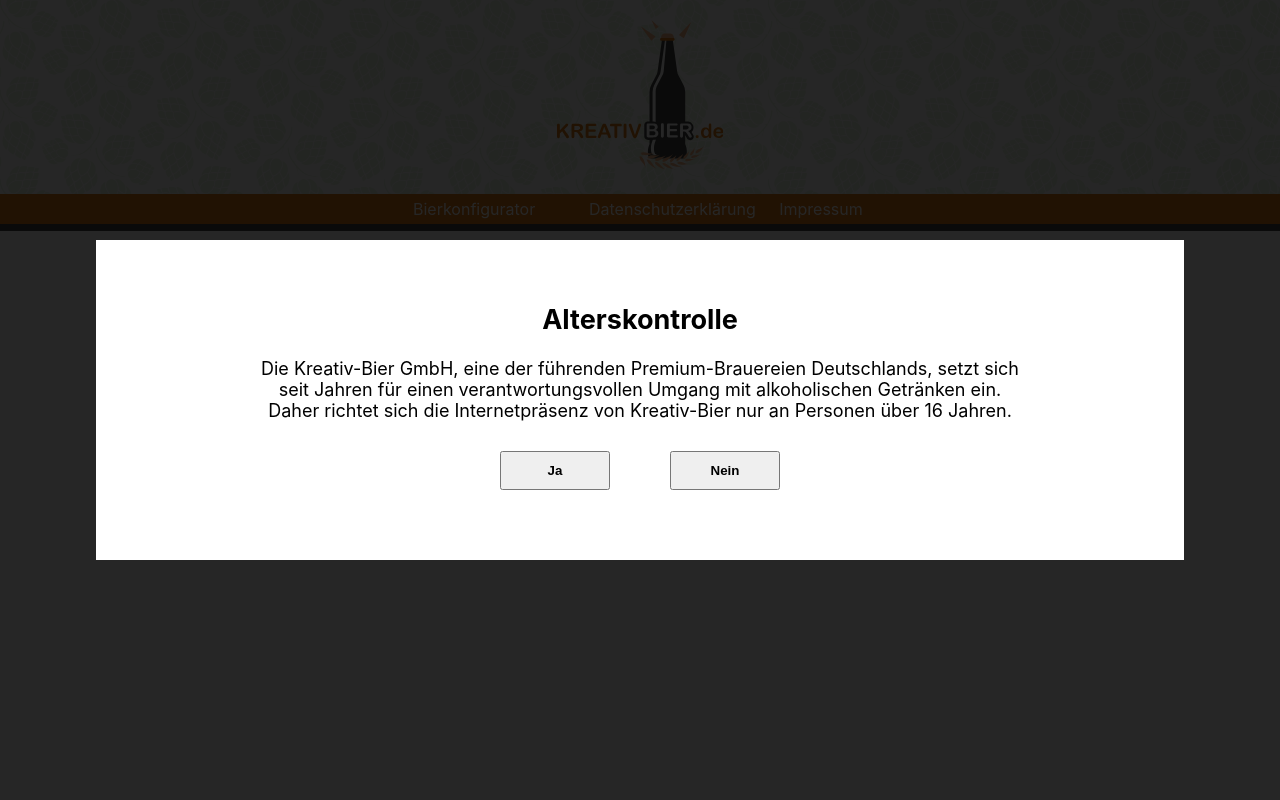
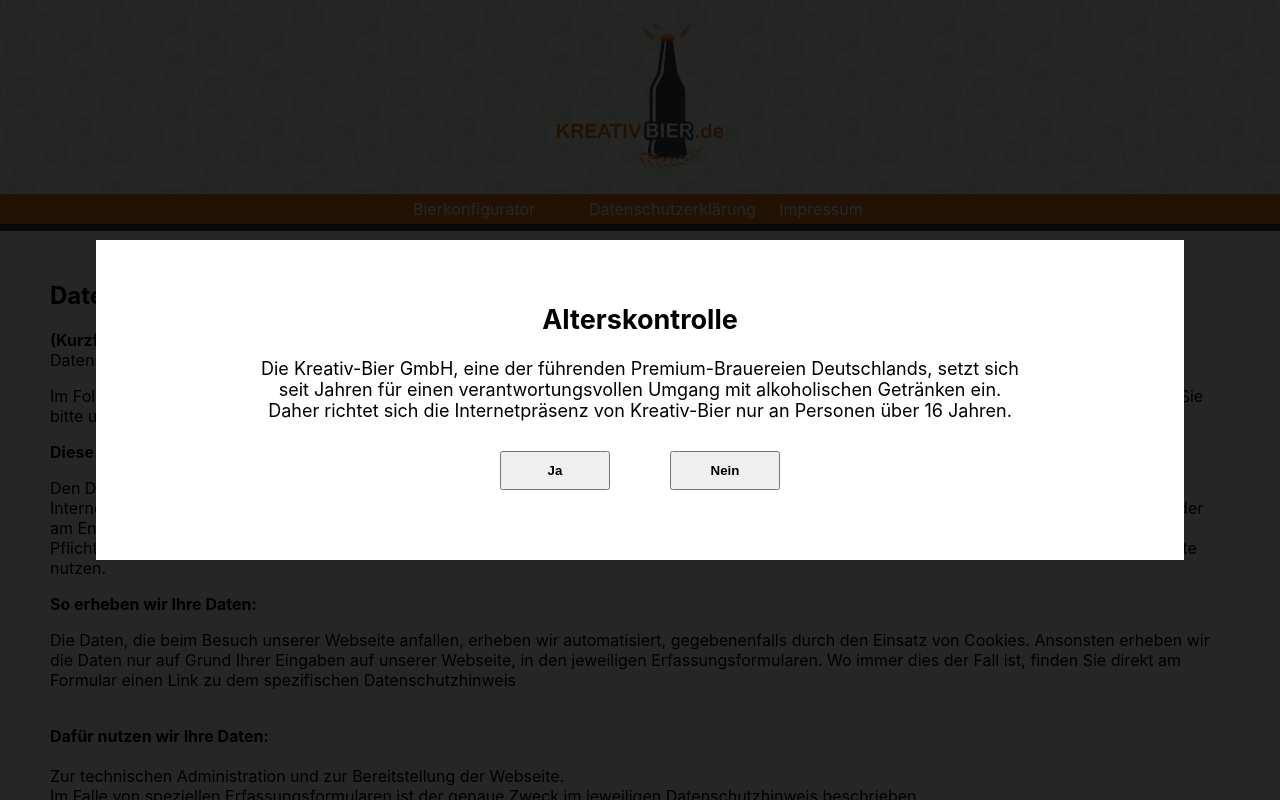
Before and after one commit to MartinKotschmar/swt, a React (Create React App) app: page /data-protection in a window 1280 px wide. Shown: the top 800 px of the page. Built offline with nearby package versions, Linux system fonts and the light colour scheme; no server answers.

Commit message:
Add Datenschutzerklärung

```diff
--- /dev/null
+++ b/src/components/Layout/Body/screens/Datenschutzerklärung/datenschutzerklärung.module.css
@@ -0,0 +1,4 @@
+.wrapper{
+    margin: 50px 50px;
+    text-align: left;
+}
--- a/src/components/Layout/Body/screens/Datenschutzerklärung/index.tsx
+++ b/src/components/Layout/Body/screens/Datenschutzerklärung/index.tsx
@@ -1,8 +1,97 @@
 import React from 'react';
+import classes from "./datenschutzerklärung.module.css"
 
-const Datenschutzerklaerung = () =>{
-    return(
-        <h2>Datenschutzerklärung</h2>
+const Datenschutzerklaerung = () => {
+    return (
+        <div className={`${classes.wrapper}`}>
+            <h2>Datenschutzerklärung</h2>
+            <b>(Kurzform)</b><br/>
+
+            Datenschutz – ganz einfach<br/>
+
+            <p>Im Folgenden finden Sie einen kurzen, verständlichen Überblick über die Erhebung und Verarbeitung Ihrer
+                Daten. Detaillierte Erklärungen entnehmen Sie bitte unserer ausführlichen Datenschutzerklärung.</p>
+
+
+            <b>Diese Daten erfassen wir:</b><br/>
+
+            <p>Den Domain-Namen oder die IP- Adresse Ihres Computers, die Dateianfrage des Clients (Dateiname und URL),
+                den http-Antwort-Code und die Internetseite, von der aus Sie uns besuchen.
+                Wir verwenden Cookies. Sie können Ihren Browser so einstellen, dass diese Cookies nicht gespeichert oder
+                am Ende Ihrer Internetsitzung gelöscht werden.
+                Der Internetauftritt beinhaltet an verschiedenen Stellen spezifische Erfassungsformulare, die aus
+                Pflichtfeldern sowie aus freiwillig auszufüllenden Feldern unterschiedlichen Inhalts bestehen
+                können.
+                Innerhalb von PlugIns, die wir auf unserer Website nutzen.</p>
+
+
+            <b>So erheben wir Ihre Daten:</b><br/>
+
+            <p>Die Daten, die beim Besuch unserer Webseite anfallen, erheben wir automatisiert, gegebenenfalls durch den
+                Einsatz von Cookies. Ansonsten erheben wir die Daten nur auf Grund Ihrer Eingaben auf unserer Webseite,
+                in
+                den jeweiligen Erfassungsformularen. Wo immer dies der Fall ist, finden Sie direkt am Formular einen
+                Link zu
+                dem spezifischen Datenschutzhinweis</p><br/>
+
+
+            <b>Dafür nutzen wir Ihre Daten:</b><br/><br/>
+
+            Zur technischen Administration und zur Bereitstellung der Webseite.<br/>
+            Im Falle von speziellen Erfassungsformularen ist der genaue Zweck im jeweiligen Datenschutzhinweis
+            beschrieben.<br/>
+            Zur Weiterleitung an die Betreiber von Webdiensten, die wir auf der Website zur Verfügung stellen.<br/><br/>
+
+            <b>Außerdem nutzen wir Ihre Daten</b><br/>
+
+            <p>ausschließlich im gesetzlich vorgesehenen Rahmen<br/>
+                Zur Missbrauchserkennung und Störungsbeseitigung<br/>
+                Zur Auskunftserteilung gegenüber staatlichen Stellen<br/></p>
+
+            <b>So lange speichern wir Ihre Daten:</b><br/>
+
+            <p>Die Dauer der Datenspeicherung richtet sich in erster Linie nach der Zweckerfüllung. Das bedeutet, wir
+                speichern Ihre Daten genau so lange, wie wir diese benötigen um den Zweck der Datenerhebung zu erfüllen.
+                In
+                manchen Fällen liegen jedoch gesetzliche Aufbewahrungsfristen vor, die eine davon abweichende
+                Speicherdauer
+                vorsehen. In diesen Fällen speichern wir die Daten so lange, wie vom jeweiligen Gesetz vorgesehen.
+                Sollten
+                Daten in einem besonderen Zusammenhang nach einer anderen Frist gelöscht werden, so ist diese in der
+                ausführlichen Datenschutzerklärung angegeben.</p><br/>
+
+            <b>Diese Rechte haben Sie:</b><br/>
+
+            <p>Recht auf Auskunft (alle Auskünfte dieses Hinweises können Sie jederzeit auch erfragen)<br/>
+                Recht auf Löschung der Daten (es sei denn, es stehen Fristen dem entgegen)<br/>
+                Recht auf Vergessenwerden (sind Daten übermittelt worden, müssen wir den Empfänger zur Löschung
+                auffordern)<br/>
+                Recht auf Datenübertragbarkeit (wenn Sie es wünschen, müssen wir die Daten an einen Dritten
+                maschinenlesbar
+                übertragen)<br/>
+                Recht auf Berichtigung der Datenkategorie<br/>
+                Recht auf Widerspruch gegen die Verarbeitungstätigkeit<br/>
+                Recht auf Berichtigung falls die Daten fehlerhaft sind<br/>
+                Recht zur Beschwerde bei der Aufsichtsbehörde<br/>
+                Diese Datenschutzhinweise geben einen kompakten Überblick. Die vollständigen Informationen ergeben sich
+                aus
+                der ausführlichen Fassung.<br/></p>
+
+            <p>Zur Wahrung Ihrer Rechte und um die rechtlich einwandfreie Verarbeitung sicherzustellen, haben wir einen
+            externen Datenschutzbeauftragten benannt.</p>
+
+
+            <b>Dieses sind die Kontaktdaten:</b><br/><br/>
+
+            KreativBier GmbH<br/>
+            Kotschmar, Martin<br/>
+            Bierfeld 93<br/>
+            0815 Bierstadt<br/><br/>
+            <b>Kontaktaufnahme:</b><br/><br/>
+            Telefon: 0175/888 888 88<br/>
+            Fax: 0351/111 111 1<br/>
+            E-Mail: ichbinderchef@kreativbier.de<br/><br/>
+        </div>
     )
 };
 
```
